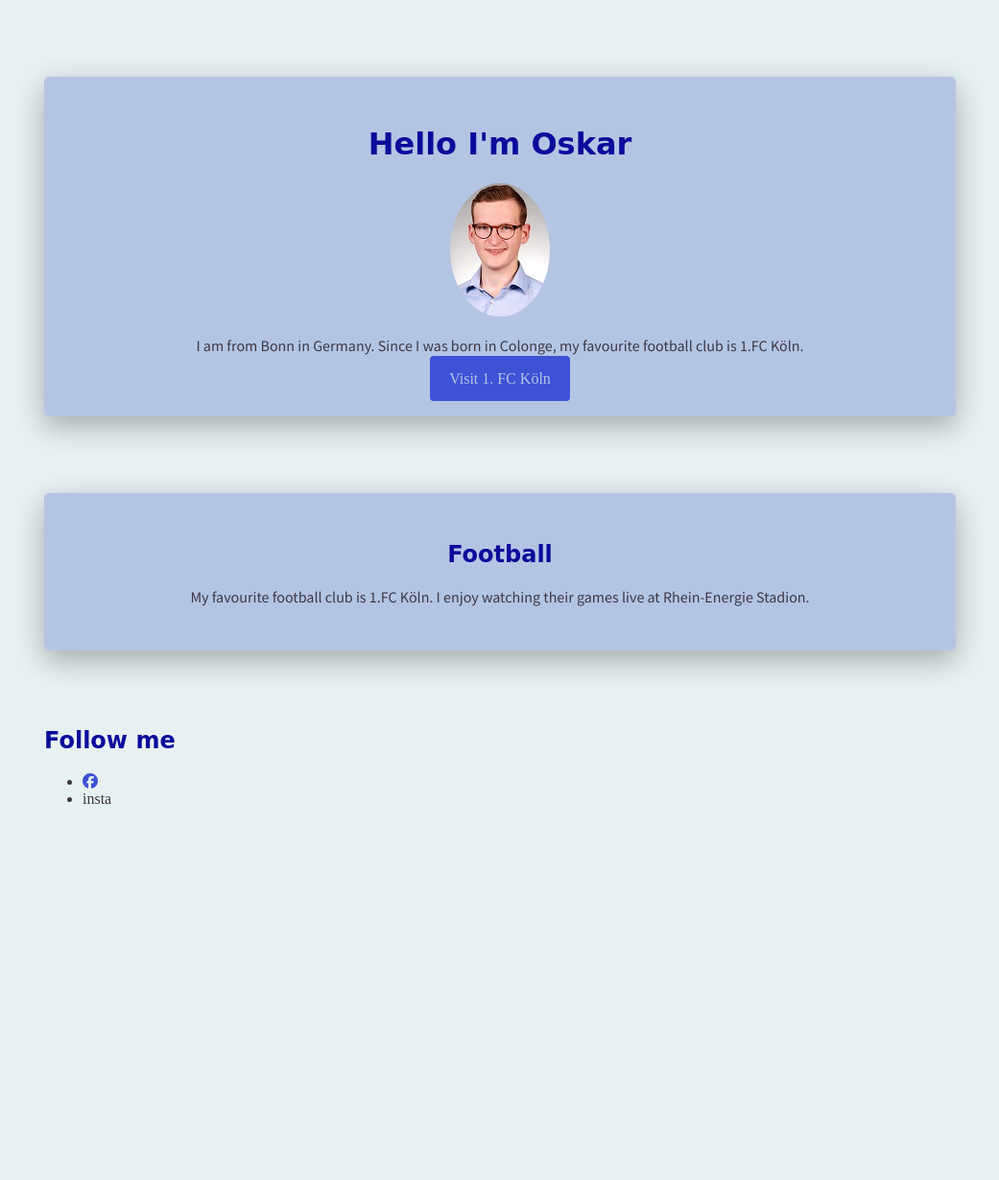
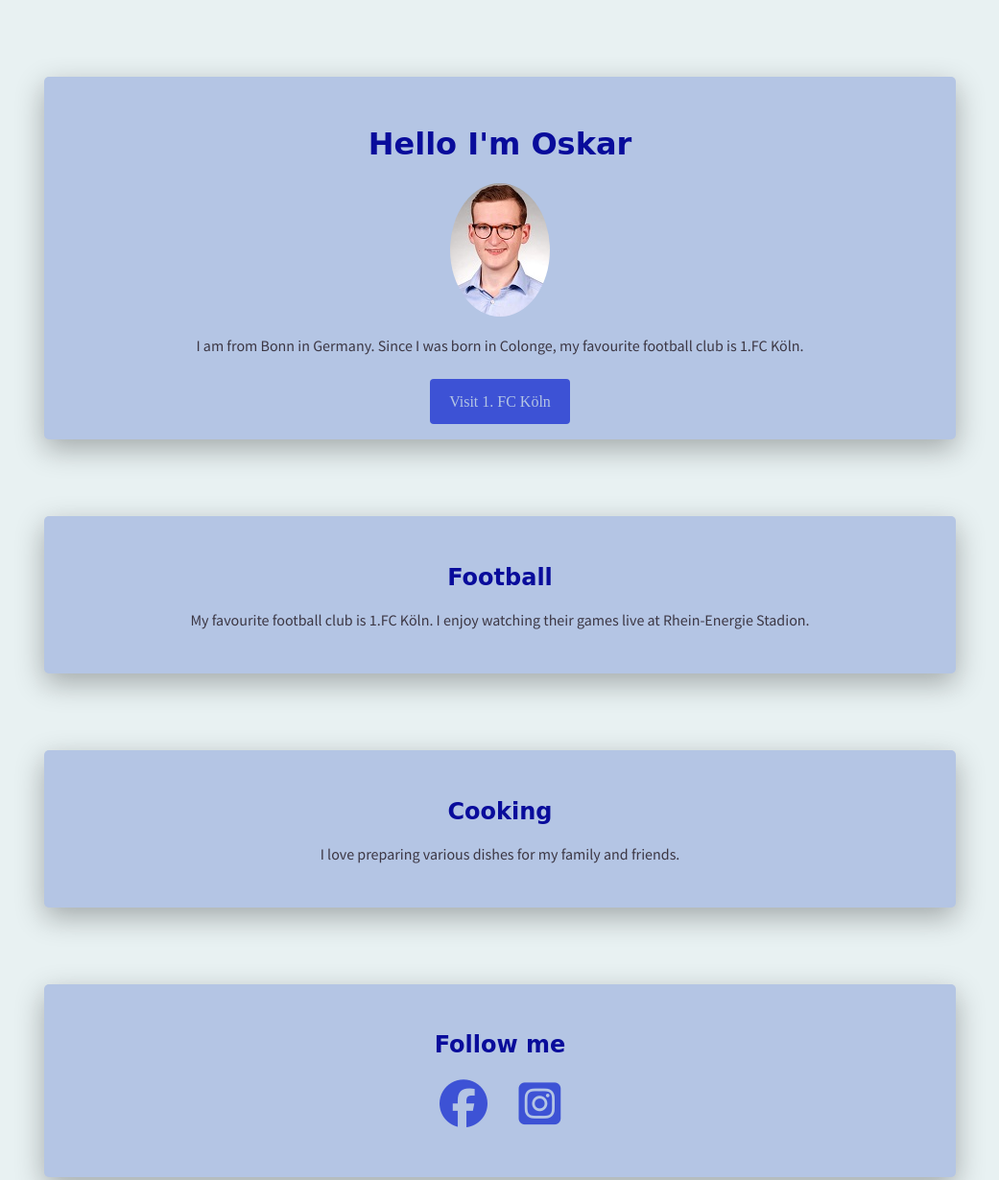
Before and after one commit to oskar-krupke/my-profile, a plain HTML site: page index.html in a window 1280 px wide. Shown: the top 1230 px of the page at 96% size, without its empty margins (119-1160 px from the left). Before the commit the page ends 862 px from the top, so only its background shows below. Drawn offline with Linux system fonts and the light colour scheme; a web font is replaced by a local one.

Commit message:
Add files via upload

```diff
--- a/index.html
+++ b/index.html
@@ -35,14 +35,20 @@
 			<p> My favourite football club is 1.FC Köln. I enjoy watching their games live at Rhein-Energie Stadion.</p>
 		</div>
 
-		<div>
+		<div class="card-lightblue shadowed">
+
+			<h2>Cooking</h2>
+			<p> I love preparing  various dishes for my family and friends.</p>
+		</div>
+
+		<div class="card-lightblue shadowed">
 			<h2>Follow me</h2>
-			<ul>
+			<ul class="list-horizontal">
 				<li>
-					<a href="https://www.facebook.com/oskar.krupke" target="_blank"><i class="fab fa-facebook"></i></a>
+					<a href="https://www.facebook.com/oskar.krupke" target="_blank"><i class="fab fa-facebook socialmedia-font"></i></a>
 				</li>
 				<li>
-					insta
+					<a href="https://www.instagram.com/oskar_krupke" target="_blank"><i class="fab fa-instagram-square"></i>
 				</li>
 			</ul>
 		</div>
--- a/style.css
+++ b/style.css
@@ -52,15 +52,37 @@
 width: 100px;
 margin: 20px auto;
 }
+
+#intro{
+	margin-bottom: 40px;
+}
+.socialmedia-font{
+	font size: 60px;
+}
+.list-horizontal{
+	list-style: none;
+	padding-left: 0px;
+}
+.list-horizontal li{
+	display: inline;
+	padding: 10px;
+	font-size: 50px;
+}
+.list-horizontal i:hover{
+	color: #3C3744;
+}
+
 @media (max-width: 960px){
 	.box-centered{
 	width: 700px;
 
 }
+}
 @media (max-width: 720px){
 	.box-centered{
 	width: 525px;
 
+}
 }
 @media (max-width: 540px){
 	.box-centered{
@@ -68,6 +90,3 @@
 
 }
 }
-#intro{
-	margin-bottom: 40px;
-}
```
